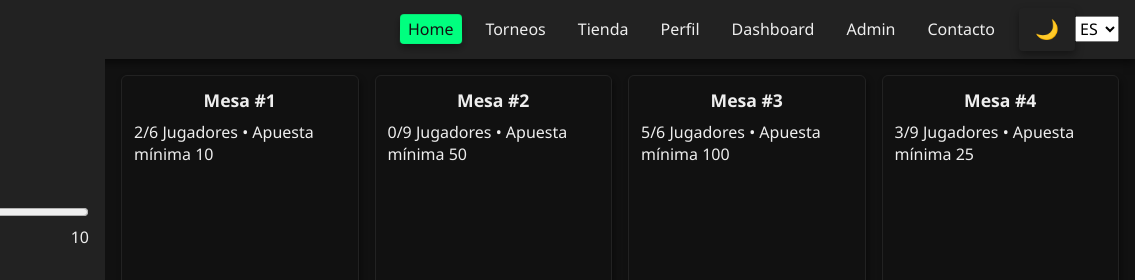
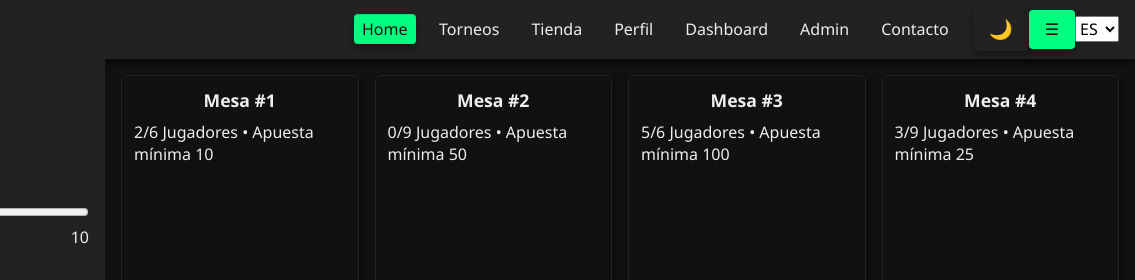
Before and after one commit to OnierPF/All-In-Poker, a plain HTML site: page index.html in a window 1280 px wide. Shown: the top 280 px of the page, 145-1280 px from the left. Drawn offline with Linux system fonts and the light colour scheme; a script that the page names is missing.

Commit message:
Add mobile menu button to header

```diff
--- a/index.html
+++ b/index.html
@@ -20,7 +20,6 @@
 <body>
   <header class="navbar">
     <div class="logo-wrap">
-      <!-- Ruta relativa con ./ y exactitud en minúsculas -->
       <img src="./assets/logo-3d.png" alt="Logo All-In Poker" class="logo">
     </div>
     <nav>
@@ -33,6 +32,7 @@
       <a href="contact.html" data-i18n-key="nav.contact">Contacto</a>
     </nav>
     <button id="toggle-theme">🌙</button>
+    <button id="mobile-menu-btn">☰</button>
     <select id="lang-select" aria-label="Idioma">
       <option value="es">ES</option>
       <option value="en">EN</option>
```
